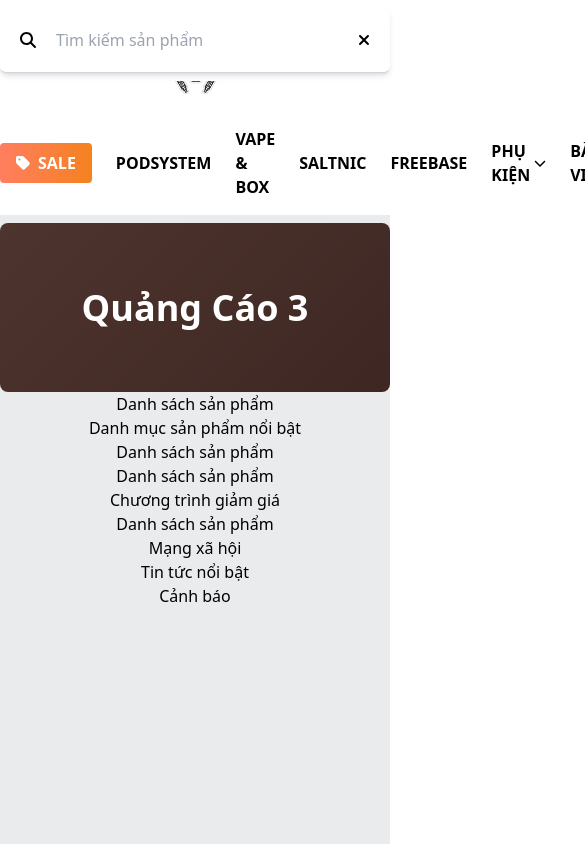
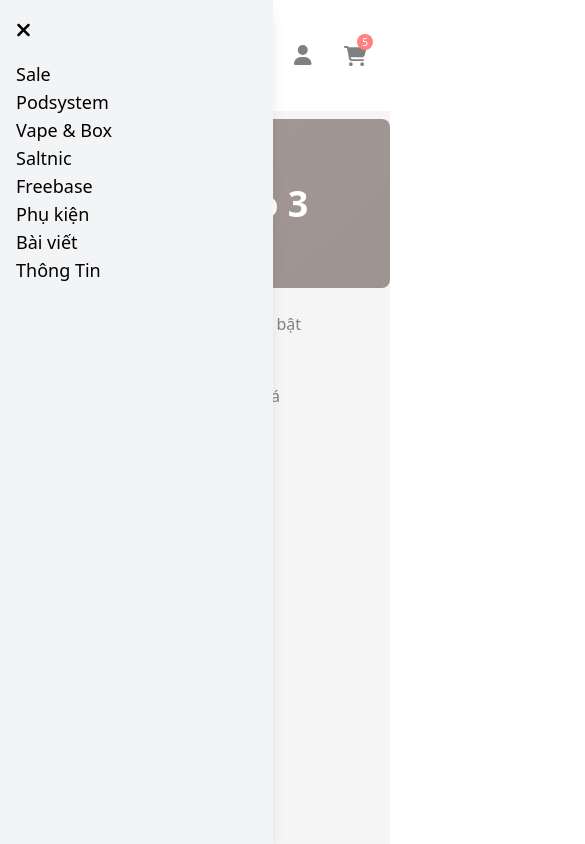
Before and after one commit to TruongKhanh23/thoidaivape, a Vue app: page / in a window 390 px wide. Both pictures are taken after a click on the button 34 px from the left and 55 px from the top of the page. Shown: the top 844 px of the page, 585 px wide, since content can reach past the window. Built offline with nearby package versions, Linux system fonts and the light colour scheme; the HTML template or start-up script is replaced by a standard one.

Commit message:
TDV-012: Fix NavigationMobile

```diff
--- a/src/App.vue
+++ b/src/App.vue
@@ -6,6 +6,7 @@
 </template>
 
 <script setup lang="ts">
+import { ref } from 'vue'
 import { RouterView } from 'vue-router'
 import Header from './components/Header/Header.vue'
 import Navigation from './components/Navigation.vue'
--- a/src/components/Header/Header.vue
+++ b/src/components/Header/Header.vue
@@ -4,29 +4,24 @@
     <div class="grid grid-cols-3 items-center w-[100%] md:w-[100%] lg:w-[70%]">
       <!-- Column 1: Search Component -->
       <div class="flex justify-start">
-        <!-- Hiển thị SearchMobile trên mobile -->
+        <NavigationMobileIcon />
         <SearchMobile v-if="isSearchVisible && isMobile" @closeSearch="closeSearch" />
-
-        <!-- Hiển thị Search trên desktop -->
         <Search v-if="!isSearchVisible && !isMobile" />
-
-        <!-- Hiển thị icon tìm kiếm nếu không có vùng nhập nội dung -->
         <button v-if="!isSearchVisible && isMobile" @click="openSearch" class="p-2 text-xl">
           <font-awesome-icon icon="search" />
         </button>
       </div>
 
-      <!-- Column 2: Logo Component (Centered) -->
+      <!-- Column 2: Logo Component -->
       <div class="flex justify-center">
         <Logo />
       </div>
 
-      <!-- Column 3: User and Cart Icons (Aligned Right) -->
+      <!-- Column 3: User and Cart Icons -->
       <div class="flex justify-end space-x-4">
         <button @click="goToLogin" class="p-2 text-xl">
           <font-awesome-icon icon="user" />
         </button>
-        <!-- Sử dụng IconCart component -->
         <IconCart @click="goToCart" />
       </div>
     </div>
@@ -38,10 +33,15 @@ import { ref } from 'vue'
 import SearchMobile from './SearchMobile.vue'
 import Search from './Search.vue'
 import Logo from './Logo.vue'
-import IconCart from './IconCart.vue' // Import IconCart component
+import IconCart from './IconCart.vue'
+import NavigationMobileIcon from './NavigationMobileIcon.vue'
+import { faBars, faTimes } from '@fortawesome/free-solid-svg-icons' // Import icon bars và times
+import { library } from '@fortawesome/fontawesome-svg-core'
 
-const isSearchVisible = ref(false) // Define the state of the search visibility
-const isMobile = ref(window.innerWidth < 1024) // Check if the screen width is mobile
+library.add(faBars, faTimes) // Thêm vào thư viện FontAwesome
+
+const isSearchVisible = ref(false)
+const isMobile = ref(window.innerWidth < 1024)
 
 // Hàm mở tìm kiếm
 function openSearch() {
--- /dev/null
+++ b/src/components/Header/NavigationMobile.vue
@@ -0,0 +1,102 @@
+<!-- NavigationMobile.vue -->
+<template>
+  <div v-if="isOpen" class="fixed inset-0 z-50">
+    <!-- Lớp mờ phía sau modal -->
+    <div class="absolute inset-0 bg-white opacity-50" @click="closeNavigation"></div>
+
+    <!-- Navigation modal trượt từ trái ra -->
+    <div
+      class="absolute top-0 left-0 h-full bg-gray-100 shadow-lg p-4 transition-transform duration-300 ease-out"
+      :class="{ 'translate-x-0': isOpen, '-translate-x-full': !isOpen }"
+      style="width: 70vw"
+    >
+      <!-- Icon đóng modal -->
+      <button @click="closeNavigation" class="text-xl mb-4">
+        <font-awesome-icon icon="times" />
+      </button>
+
+      <!-- Nội dung Navigation -->
+      <nav>
+        <ul>
+          <li v-for="item in menuItems" :key="item.name">
+            <a
+              @click="closeNavigation()"
+              :href="`/bo-suu-tap/${convertToSlug(item.name)}`"
+              class="text-black text-lg hover:text-green-500"
+            >
+              {{ item.name }}
+            </a>
+          </li>
+          <!-- Add more links as needed -->
+        </ul>
+      </nav>
+    </div>
+  </div>
+</template>
+
+<script setup>
+import { ref, watch, onMounted, onUnmounted, reactive } from 'vue'
+import { faTimes } from '@fortawesome/free-solid-svg-icons'
+import { library } from '@fortawesome/fontawesome-svg-core'
+
+library.add(faTimes)
+
+const props = defineProps({
+  isOpen: Boolean, // Điều khiển mở modal
+})
+
+const emit = defineEmits(['close'])
+
+const menuItems = reactive([
+  { name: 'Sale' },
+  { name: 'Podsystem' },
+  { name: 'Vape & Box' },
+  { name: 'Saltnic' },
+  { name: 'Freebase' },
+  {
+    name: 'Phụ kiện',
+    subMenu: ['Đầu pod', 'Occ & coil'],
+  },
+  { name: 'Bài viết' },
+  { name: 'Thông Tin' },
+])
+
+// Đóng modal và phát sự kiện close để thông báo cho component cha
+function closeNavigation() {
+  emit('close')
+}
+
+// Xử lý việc đóng modal khi nhấn phím Escape
+function handleEscape(event) {
+  if (event.key === 'Escape') {
+    closeNavigation()
+  }
+}
+
+onMounted(() => {
+  window.addEventListener('keydown', handleEscape)
+})
+
+onUnmounted(() => {
+  window.removeEventListener('keydown', handleEscape)
+})
+function convertToSlug(text) {
+  return text
+    .normalize('NFD')
+    .replace(/[\u0300-\u036f]/g, '')
+    .replace(/đ/g, 'd')
+    .replace(/Đ/g, 'D')
+    .toLowerCase()
+    .replace(/\s+/g, '-')
+}
+</script>
+
+<style scoped>
+/* Transition cho modal trượt từ trái ra */
+.translate-x-0 {
+  transform: translateX(0);
+}
+.-translate-x-full {
+  transform: translateX(-100%);
+}
+</style>
--- /dev/null
+++ b/src/components/Header/NavigationMobileIcon.vue
@@ -0,0 +1,23 @@
+<template>
+  <NavigationMobile :isOpen="isNavOpen" @close="closeNavigation" />
+  <!-- Search và icon navigation cho mobile -->
+  <button @click="toggleNavigation" class="p-2 text-xl sm:hidden">
+    <font-awesome-icon :icon="isNavOpen ? 'times' : 'bars'" />
+  </button>
+</template>
+<script setup>
+import { ref } from 'vue'
+import NavigationMobile from './NavigationMobile.vue'
+
+const isNavOpen = ref(false)
+
+function toggleNavigation() {
+  console.log('click')
+
+  isNavOpen.value = !isNavOpen.value // Toggle navigation modal visibility
+}
+
+function closeNavigation() {
+  isNavOpen.value = false // Close the modal
+}
+</script>
--- a/src/components/Navigation.vue
+++ b/src/components/Navigation.vue
@@ -1,5 +1,5 @@
 <template>
-  <nav class="bg-white py-4 w-[100%] md:w-[100%] lg:w-[60%] mx-auto">
+  <nav class="bg-white py-4 w-[100%] hidden md:block md:w-[100%] lg:w-[60%] mx-auto">
     <ul class="flex justify-between items-center space-x-6">
       <li
         v-for="item in menuItems"
```
